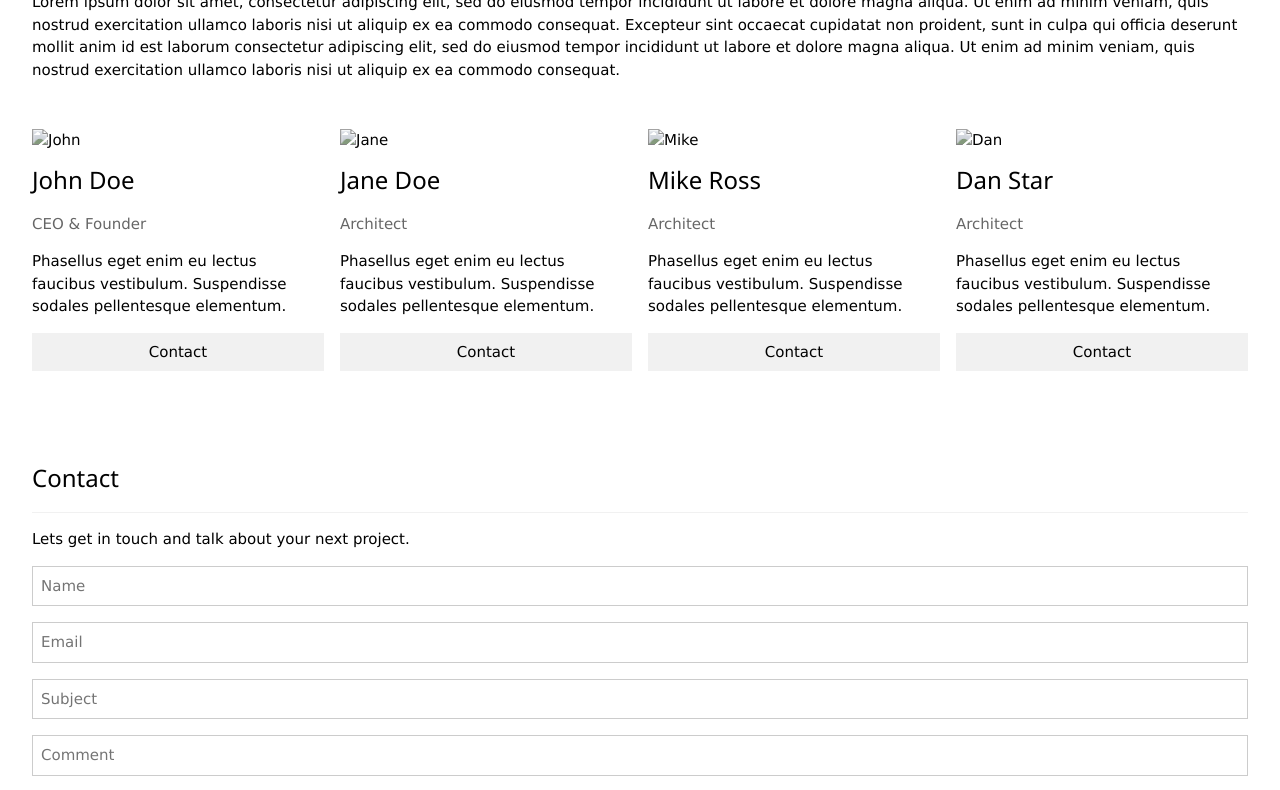
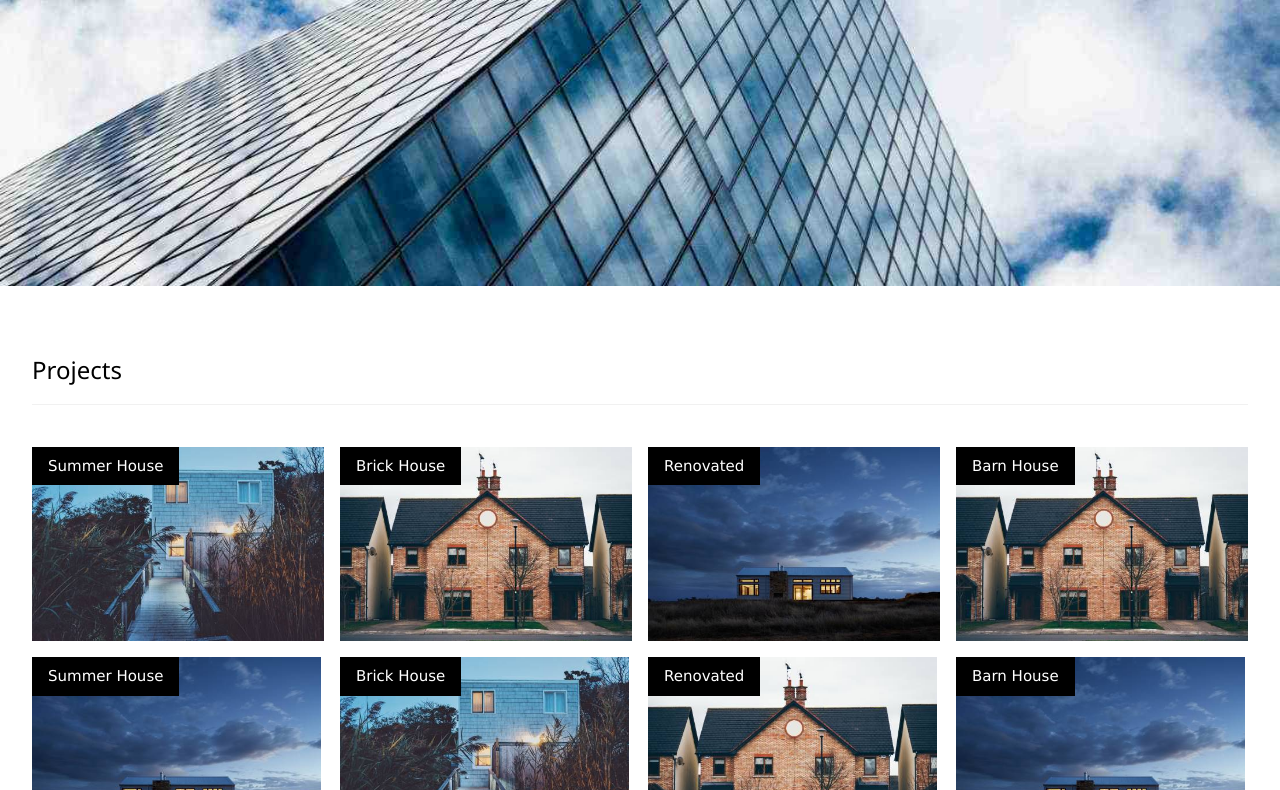
Before and after one commit to alokfgiet2019/testingproject, a plain HTML site: page Index.html in a window 1280 px wide. Shown: the part 397-1187 px from the top of the page. Drawn offline with nearby package versions, Linux system fonts and the light colour scheme.

Commit message:
add photos

```diff
--- a/Index.html
+++ b/Index.html
@@ -23,7 +23,7 @@
 
 <!-- Header -->
 <header class="w3-display-container w3-content w3-wide" style="max-width:1500px;" id="home">
-  <img class="w3-image" src="img/architect.jpg" alt="Architecture" width="1500" height="800">
+  <img class="w3-image" src="architect.jpg" alt="Architecture" width="1500" height="800">
   <div class="w3-display-middle w3-margin-top w3-center">
     <h1 class="w3-xxlarge w3-text-white"><span class="w3-padding w3-black w3-opacity-min"><b>BR</b></span> <span class="w3-hide-small w3-text-light-grey">Architects</span></h1>
   </div>
@@ -41,25 +41,25 @@
     <div class="w3-col l3 m6 w3-margin-bottom">
       <div class="w3-display-container">
         <div class="w3-display-topleft w3-black w3-padding">Summer House</div>
-        <img src="img/house5.jpg" alt="House" style="width:100%">
+        <img src="house5.jpg" alt="House" style="width:100%">
       </div>
     </div>
     <div class="w3-col l3 m6 w3-margin-bottom">
       <div class="w3-display-container">
         <div class="w3-display-topleft w3-black w3-padding">Brick House</div>
-        <img src="img/house2.jpg" alt="House" style="width:100%">
+        <img src="house2.jpg" alt="House" style="width:100%">
       </div>
     </div>
     <div class="w3-col l3 m6 w3-margin-bottom">
       <div class="w3-display-container">
         <div class="w3-display-topleft w3-black w3-padding">Renovated</div>
-        <img src="img/house3.jpg" alt="House" style="width:100%">
+        <img src="house3.jpg" alt="House" style="width:100%">
       </div>
     </div>
     <div class="w3-col l3 m6 w3-margin-bottom">
       <div class="w3-display-container">
         <div class="w3-display-topleft w3-black w3-padding">Barn House</div>
-        <img src="img/house2.jpg" alt="House" style="width:100%">
+        <img src="house2.jpg" alt="House" style="width:100%">
       </div>
     </div>
   </div>
@@ -68,25 +68,25 @@
     <div class="w3-col l3 m6 w3-margin-bottom">
       <div class="w3-display-container">
         <div class="w3-display-topleft w3-black w3-padding">Summer House</div>
-        <img src="img/house3.jpg" alt="House" style="width:99%">
+        <img src="house3.jpg" alt="House" style="width:99%">
       </div>
     </div>
     <div class="w3-col l3 m6 w3-margin-bottom">
       <div class="w3-display-container">
         <div class="w3-display-topleft w3-black w3-padding">Brick House</div>
-        <img src="img/house5.jpg" alt="House" style="width:99%">
+        <img src="house5.jpg" alt="House" style="width:99%">
       </div>
     </div>
     <div class="w3-col l3 m6 w3-margin-bottom">
       <div class="w3-display-container">
         <div class="w3-display-topleft w3-black w3-padding">Renovated</div>
-        <img src="img/house2.jpg" alt="House" style="width:99%">
+        <img src="house2.jpg" alt="House" style="width:99%">
       </div>
     </div>
     <div class="w3-col l3 m6 w3-margin-bottom">
       <div class="w3-display-container">
         <div class="w3-display-topleft w3-black w3-padding">Barn House</div>
-        <img src="img/house3.jpg" alt="House" style="width:99%">
+        <img src="house3.jpg" alt="House" style="width:99%">
       </div>
     </div>
   </div>
@@ -102,28 +102,28 @@
 
   <div class="w3-row-padding w3-grayscale">
     <div class="w3-col l3 m6 w3-margin-bottom">
-      <img src="img/house2.jpg" alt="John" style="width:100%">
+      <img src="house2.jpg" alt="John" style="width:100%">
       <h3>John Doe</h3>
       <p class="w3-opacity">CEO & Founder</p>
       <p>Phasellus eget enim eu lectus faucibus vestibulum. Suspendisse sodales pellentesque elementum.</p>
       <p><button class="w3-button w3-light-grey w3-block">Contact</button></p>
     </div>
     <div class="w3-col l3 m6 w3-margin-bottom">
-      <img src="img/house3.jpg" alt="Jane" style="width:100%">
+      <img src="house3.jpg" alt="Jane" style="width:100%">
       <h3>Jane Doe</h3>
       <p class="w3-opacity">Architect</p>
       <p>Phasellus eget enim eu lectus faucibus vestibulum. Suspendisse sodales pellentesque elementum.</p>
       <p><button class="w3-button w3-light-grey w3-block">Contact</button></p>
     </div>
     <div class="w3-col l3 m6 w3-margin-bottom">
-      <img src="img/house2.jpg" alt="Mike" style="width:100%">
+      <img src="house2.jpg" alt="Mike" style="width:100%">
       <h3>Mike Ross</h3>
       <p class="w3-opacity">Architect</p>
       <p>Phasellus eget enim eu lectus faucibus vestibulum. Suspendisse sodales pellentesque elementum.</p>
       <p><button class="w3-button w3-light-grey w3-block">Contact</button></p>
     </div>
     <div class="w3-col l3 m6 w3-margin-bottom">
-      <img src="img/house3.jpg" alt="Dan" style="width:100%">
+      <img src="house3.jpg" alt="Dan" style="width:100%">
       <h3>Dan Star</h3>
       <p class="w3-opacity">Architect</p>
       <p>Phasellus eget enim eu lectus faucibus vestibulum. Suspendisse sodales pellentesque elementum.</p>
@@ -148,7 +148,7 @@
 
 <!-- Image of location/map -->
 <div class="w3-container">
-  <img src="img/house5.jpg" class="w3-image" style="width:100%">
+  <img src="house5.jpg" class="w3-image" style="width:100%">
 </div>
 
 <!-- End page content -->
@@ -157,7 +157,7 @@
 
 <!-- Footer -->
 <footer class="w3-center w3-black w3-padding-16">
-  <p>Powered by <a href="https://www.w3schools.com/w3css/default.asp" title="W3.CSS" target="_blank" class="w3-hover-text-green">w3.css</a></p>
+  <p>Powered by <a href="https://www.w3schools.com/w3css/default.asp" title="testing" target="_blank" class="w3-hover-text-green">testing</a></p>
 </footer>
 
 </body>
```
Also changed, not shown: architect.jpg (added), forestbridge.jpg (added), house2.jpg (added), house3.jpg (added), house5.jpg (added).
